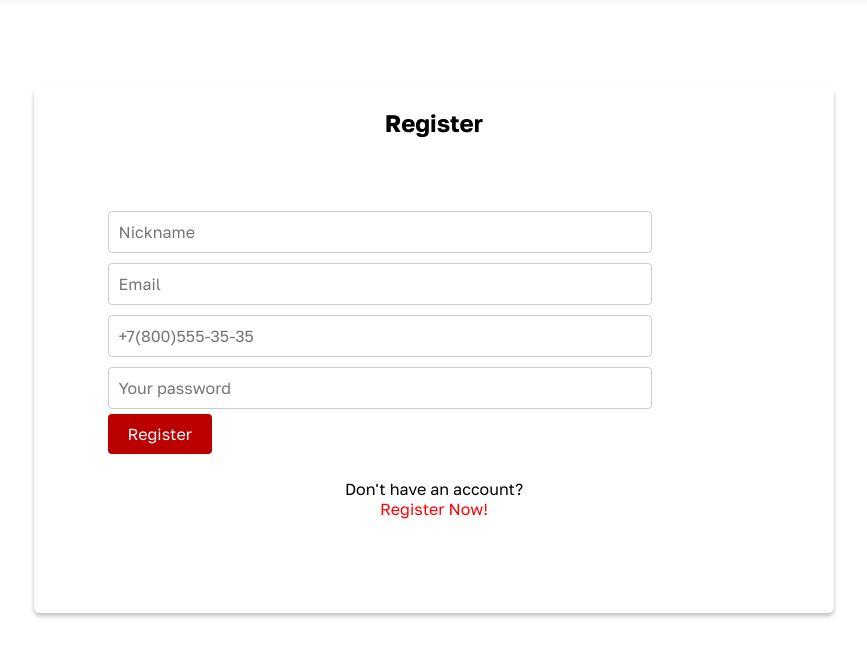
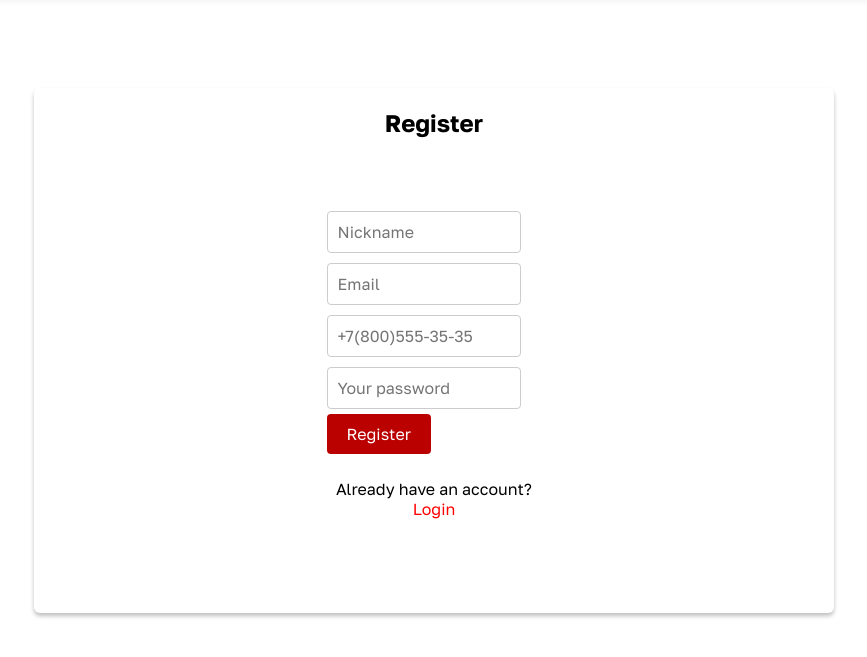
Before and after one commit to NThacker5246/FreeTube, a PHP site: page /login/register in a window 1280 px wide. Shown: the part 50-707 px from the top of the page, without its empty margins (206-1073 px from the left). Run offline with PHP 8.4, Linux system fonts and the light colour scheme.

Commit message:
Finished login and register functionality

```diff
--- a/login/register/index.php
+++ b/login/register/index.php
@@ -30,7 +30,7 @@
 					</div>
 
 					<a href="/profile.php" class="headerBubble3">
-						<img class="profileIcon" width="25" height="25" src="../ico/profileicon.png"/>
+						<img class="profileIcon" width="25" height="25" src="/ico/profileicon.png"/>
 					</a>
 
 					<script>
@@ -54,15 +54,17 @@
 						<div class="loginText">Register</div>
 						<form action="reg.php" method="POST" enctype="multipart/form-data">
 							<input type="text" name="name" placeholder="Nickname">
+							<br>
 							<input type="text" name="email" placeholder="Email">
+							<br>
 							<input type="text" name="number" placeholder="+7(800)555-35-35">
 							<br>
 							<input type="password" name="pwd" placeholder="Your password">
 							<br>
 							<button type="submit" class="submitButton">Register</button>
 						</form>
-						<span class="NoAcc">Don't have an account?</span>
-						<a href="register">Register Now!</a>
+						<span class="NoAcc">Already have an account?</span>
+						<a href="/login">Login</a>
 					</div>
 				</div>
 			</div>
```
